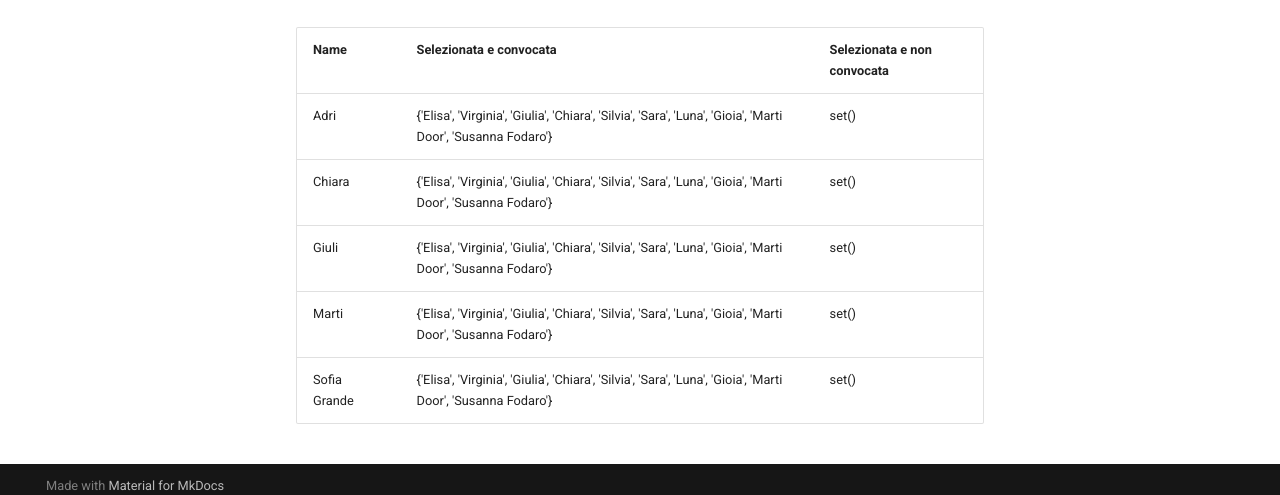
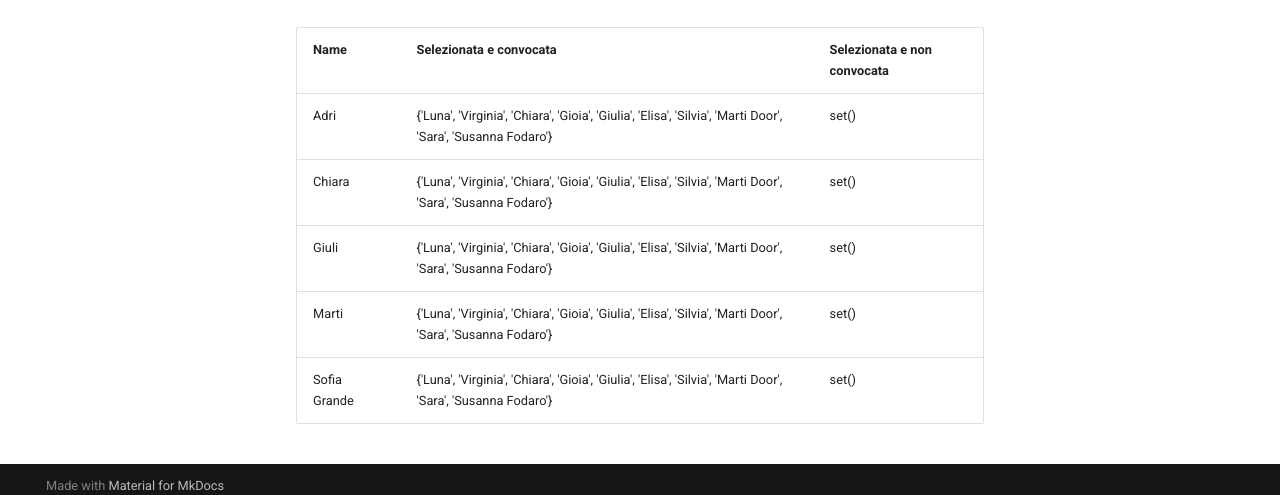
Before and after one commit to martinig94/fantagibbi, an MkDocs documentation site: the page built from docs/Classifica.md, in a window 1280 px wide and 900 px high, scrolled down 810 px. Shown: the part 392-887 px from the top of the window. Built offline with MkDocs 1.6.1 and Material for MkDocs 9.7.7, drawn with Linux system fonts in a browser that asks for light colours.

Commit message:
Auto-update from main.py

```diff
--- a/docs/Classifica.md
+++ b/docs/Classifica.md
@@ -18,9 +18,9 @@
 <!-- START_TABLE CORRECT -->
 | Name         | Selezionata e convocata                                                                                      | Selezionata e non convocata   |
 |:-------------|:-------------------------------------------------------------------------------------------------------------|:------------------------------|
-| Adri         | {'Elisa', 'Virginia', 'Giulia', 'Chiara', 'Silvia', 'Sara', 'Luna', 'Gioia', 'Marti Door', 'Susanna Fodaro'} | set()                         |
-| Chiara       | {'Elisa', 'Virginia', 'Giulia', 'Chiara', 'Silvia', 'Sara', 'Luna', 'Gioia', 'Marti Door', 'Susanna Fodaro'} | set()                         |
-| Giuli        | {'Elisa', 'Virginia', 'Giulia', 'Chiara', 'Silvia', 'Sara', 'Luna', 'Gioia', 'Marti Door', 'Susanna Fodaro'} | set()                         |
-| Marti        | {'Elisa', 'Virginia', 'Giulia', 'Chiara', 'Silvia', 'Sara', 'Luna', 'Gioia', 'Marti Door', 'Susanna Fodaro'} | set()                         |
-| Sofia Grande | {'Elisa', 'Virginia', 'Giulia', 'Chiara', 'Silvia', 'Sara', 'Luna', 'Gioia', 'Marti Door', 'Susanna Fodaro'} | set()                         |
+| Adri         | {'Luna', 'Virginia', 'Chiara', 'Gioia', 'Giulia', 'Elisa', 'Silvia', 'Marti Door', 'Sara', 'Susanna Fodaro'} | set()                         |
+| Chiara       | {'Luna', 'Virginia', 'Chiara', 'Gioia', 'Giulia', 'Elisa', 'Silvia', 'Marti Door', 'Sara', 'Susanna Fodaro'} | set()                         |
+| Giuli        | {'Luna', 'Virginia', 'Chiara', 'Gioia', 'Giulia', 'Elisa', 'Silvia', 'Marti Door', 'Sara', 'Susanna Fodaro'} | set()                         |
+| Marti        | {'Luna', 'Virginia', 'Chiara', 'Gioia', 'Giulia', 'Elisa', 'Silvia', 'Marti Door', 'Sara', 'Susanna Fodaro'} | set()                         |
+| Sofia Grande | {'Luna', 'Virginia', 'Chiara', 'Gioia', 'Giulia', 'Elisa', 'Silvia', 'Marti Door', 'Sara', 'Susanna Fodaro'} | set()                         |
 <!-- END_TABLE CORRECT -->
```
